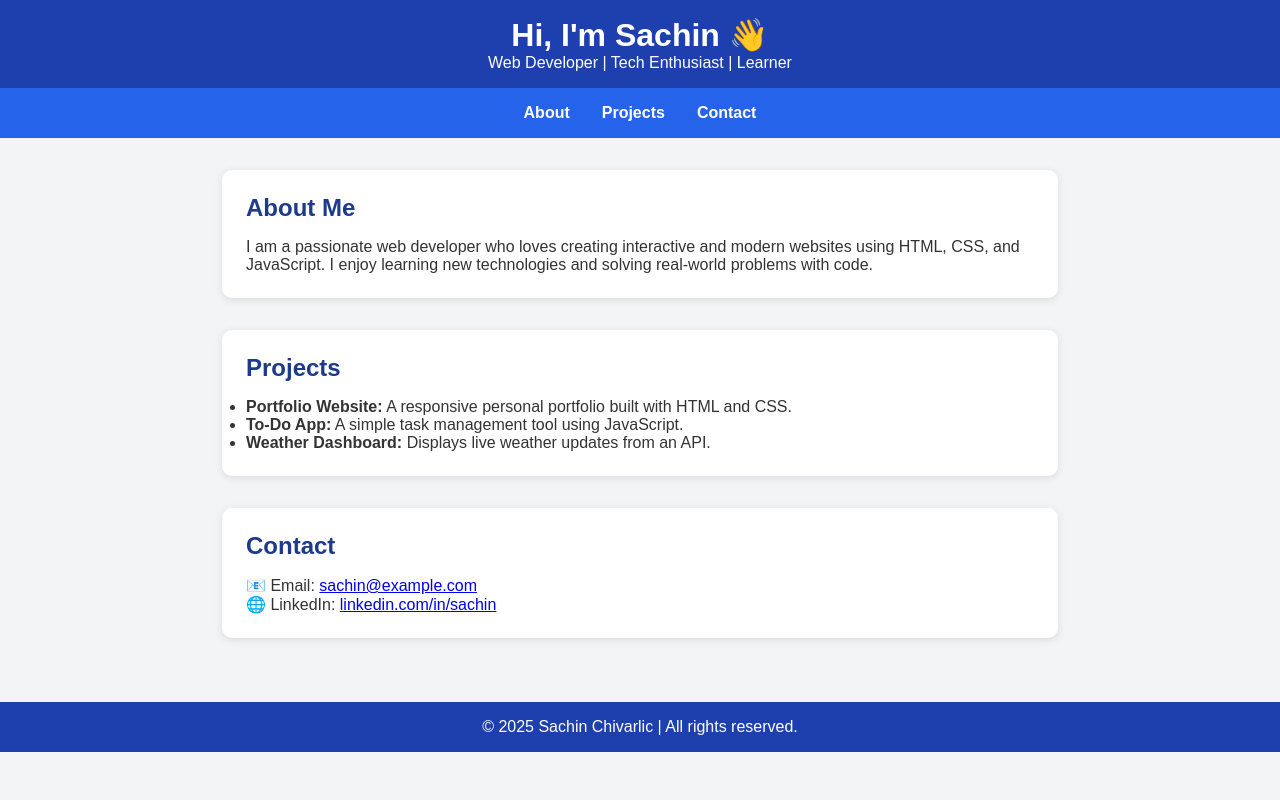
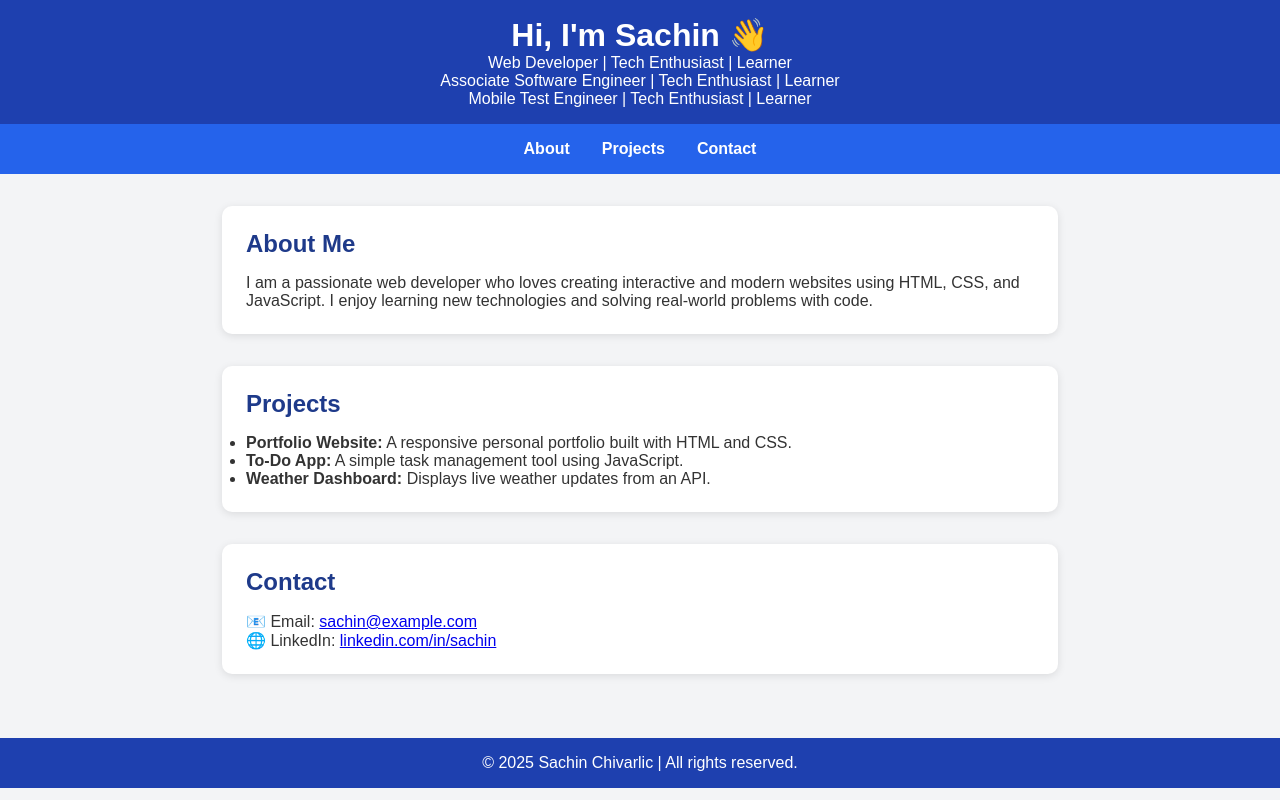
Before and after one commit to RAVIN0901/LocalRepo, a plain HTML site: page LocalRepo/Index.html in a window 1280 px wide. Drawn offline with Linux system fonts and the light colour scheme.

Commit message:
Adding new details

```diff
--- a/LocalRepo/Index.html
+++ b/LocalRepo/Index.html
@@ -80,6 +80,8 @@
   <header>
     <h1>Hi, I'm Sachin 👋</h1>
     <p>Web Developer | Tech Enthusiast | Learner</p>
+	<p>Associate Software Engineer | Tech Enthusiast | Learner</p>
+	<p>Mobile Test Engineer | Tech Enthusiast | Learner</p>
   </header>
 
   <nav>
```
